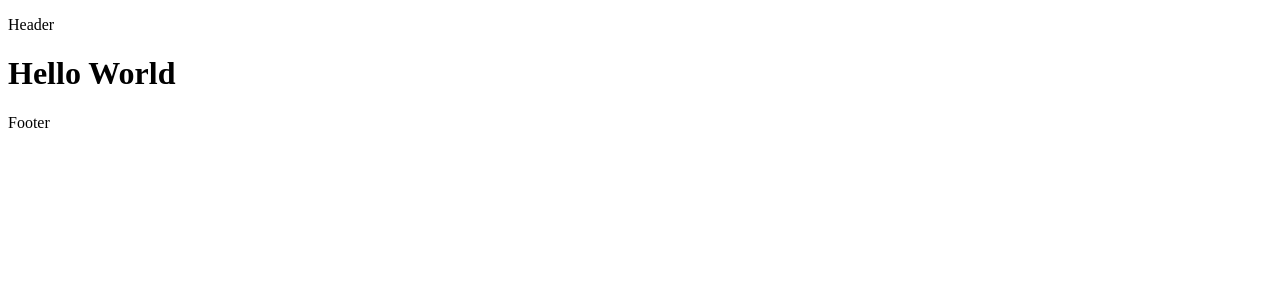
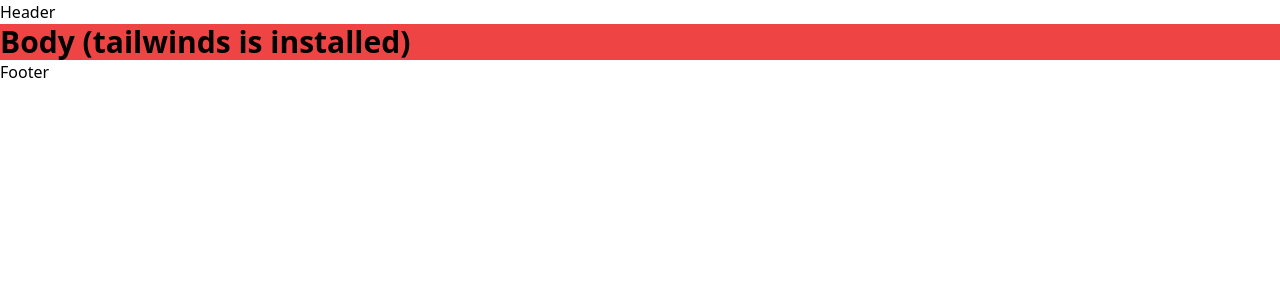
Before and after one commit to pmascaraque/pokedex, a Next.js app: page / in a window 1280 px wide. Shown: the top 300 px of the page. Built offline with nearby package versions, Linux system fonts and the light colour scheme.

Commit message:
tailwindcss installation

```diff
--- a/package.json
+++ b/package.json
@@ -9,9 +9,12 @@
     "lint": "next lint"
   },
   "dependencies": {
+    "autoprefixer": "^10.4.8",
     "next": "12.2.5",
+    "postcss": "^8.4.16",
     "react": "18.2.0",
-    "react-dom": "18.2.0"
+    "react-dom": "18.2.0",
+    "tailwindcss": "^3.1.8"
   },
   "devDependencies": {
     "@types/node": "18.7.8",
--- a/pages/_app.tsx
+++ b/pages/_app.tsx
@@ -1,4 +1,5 @@
-import type { AppProps } from 'next/app'
+import type { AppProps } from 'next/app';
+import '../styles/global.css';
 
 function MyApp({ Component, pageProps }: AppProps) {
   return <Component {...pageProps} />
--- a/pages/index.tsx
+++ b/pages/index.tsx
@@ -4,7 +4,7 @@ import Layout from '../components/layout/Layout';
 const Home: NextPage = () => {
   return (
     <Layout>
-      <h1>Hello World</h1>
+      <h1 className='text-3xl font-bold bg-red-500'>Body (tailwinds is installed)</h1>
     </Layout>
   )
 }
--- /dev/null
+++ b/postcss.config.js
@@ -0,0 +1,6 @@
+module.exports = {
+  plugins: {
+    tailwindcss: {},
+    autoprefixer: {},
+  },
+}
--- /dev/null
+++ b/styles/global.css
@@ -0,0 +1,3 @@
+@tailwind base;
+@tailwind components;
+@tailwind utilities;
--- /dev/null
+++ b/tailwind.config.js
@@ -0,0 +1,11 @@
+/** @type {import('tailwindcss').Config} */
+module.exports = {
+  content: [
+    "./pages/**/*.{js,ts,jsx,tsx}",
+    "./components/**/*.{js,ts,jsx,tsx}",
+  ],
+  theme: {
+    extend: {},
+  },
+  plugins: [],
+}
```
Also changed, not shown: 1 other file (tests, documents, lock files or other folders).
